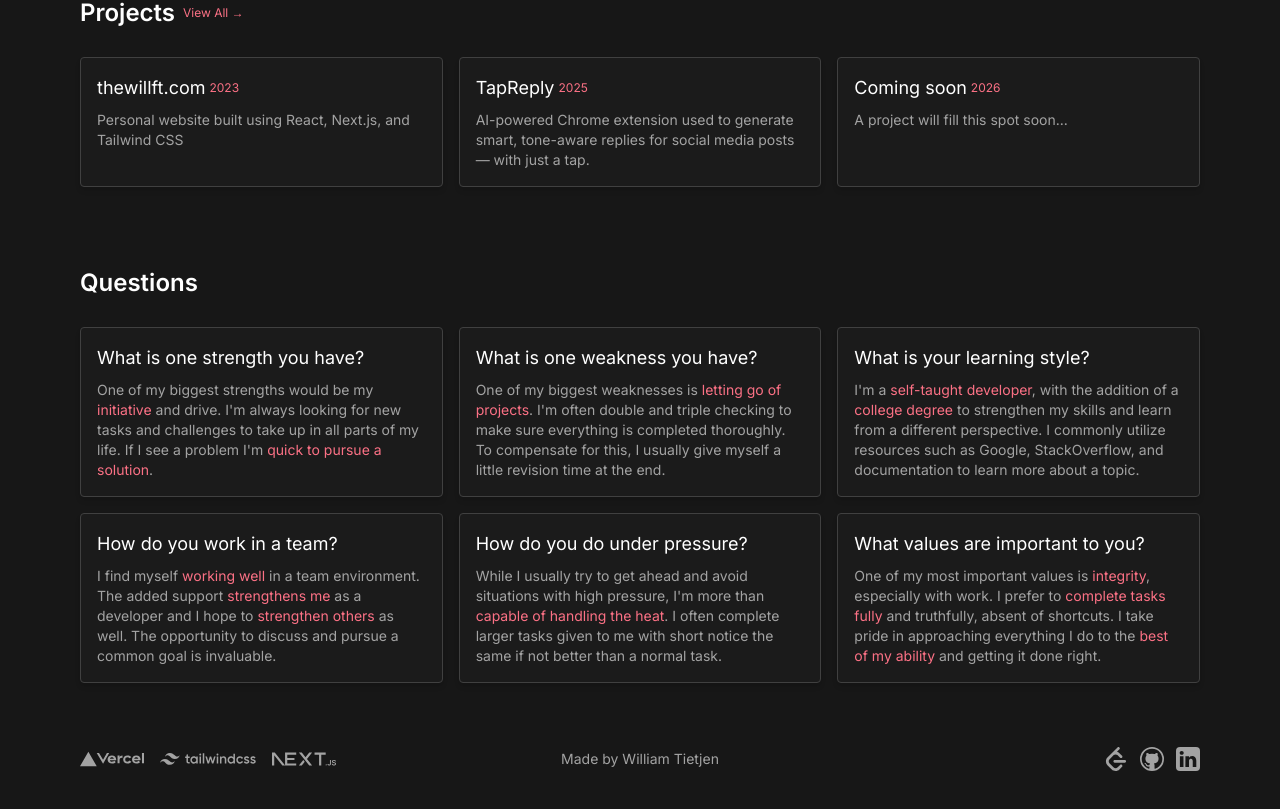
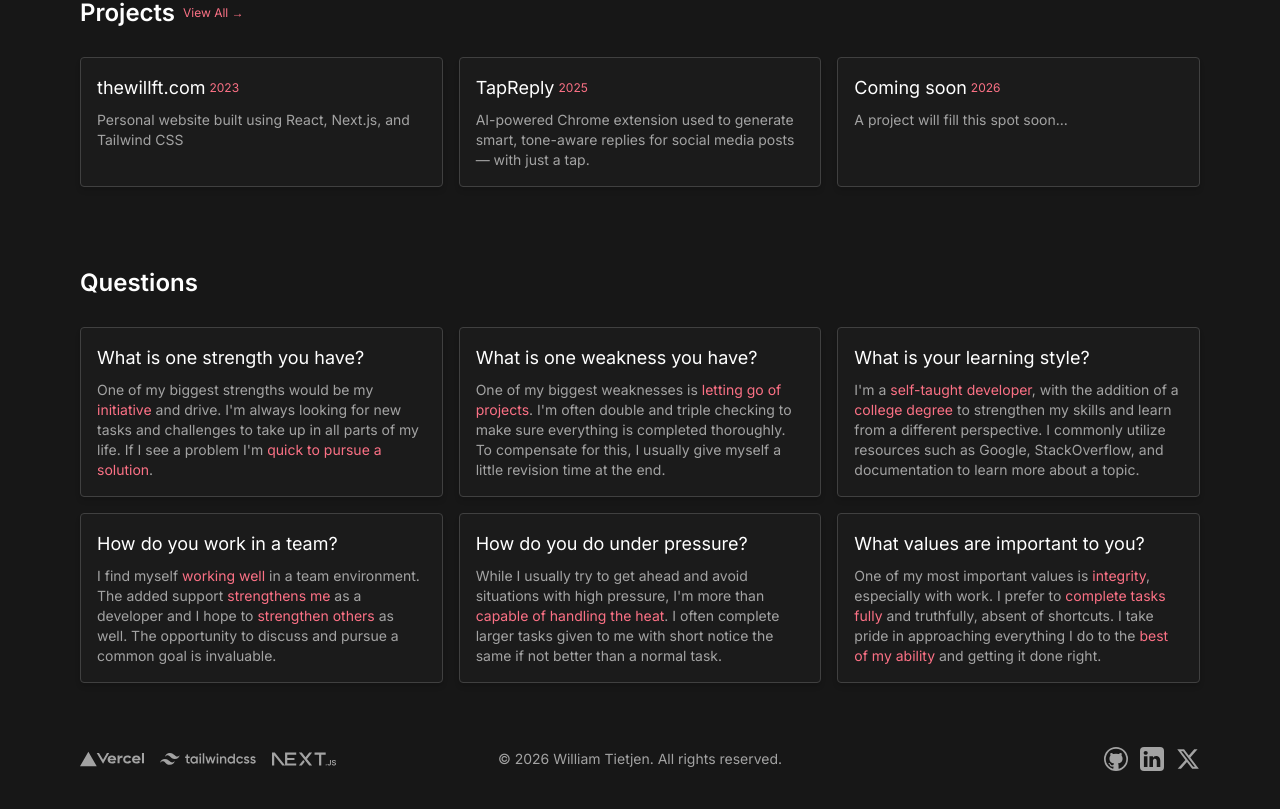
Before and after one commit to thewillft/thewillft.com, a Next.js app: page / in a window 1280 px wide. Shown: the part 603-1412 px from the top of the page. Built offline with nearby package versions, Linux system fonts and the light colour scheme.

Commit message:
update footer, remove leetcode, add X acc, add copyright symbol

```diff
--- a/src/components/footer.js
+++ b/src/components/footer.js
@@ -28,19 +28,9 @@ export default function Footer() {
 				</a>
 			</div>
 			<div className="flex flex-1 justify-center items-center">
-				<p className="text-sm text-muted">Made by William Tietjen</p>
+				<p className="text-sm text-muted">&copy; 2026 William Tietjen. All rights reserved.</p>
 			</div>
 			<div className="flex flex-1 justify-center lg:justify-end items-center gap-3">
-				<a
-					className=""
-					href="https://leetcode.com/thewillft/"
-					rel="noopener noreferrer"
-					target="_blank"
-				>
-					<svg className="hoverable" height="24" viewBox="0 0 24 24">
-						<path d="m16.102 17.93-2.697 2.607c-.466.467-1.111.662-1.823.662s-1.357-.195-1.824-.662l-4.332-4.363c-.467-.467-.702-1.15-.702-1.863s.235-1.357.702-1.824l4.319-4.38c.467-.467 1.125-.645 1.837-.645s1.357.195 1.823.662l2.697 2.606c.514.515 1.365.497 1.9-.038.535-.536.553-1.387.039-1.901l-2.609-2.636a5.055 5.055 0 0 0-2.445-1.337l2.467-2.503c.516-.514.498-1.366-.037-1.901-.535-.535-1.387-.552-1.902-.038l-10.1 10.101c-.981.982-1.494 2.337-1.494 3.835 0 1.498.513 2.895 1.494 3.875l4.347 4.361c.981.979 2.337 1.452 3.834 1.452s2.853-.512 3.835-1.494l2.609-2.637c.514-.514.496-1.365-.039-1.9s-1.386-.553-1.899-.039zm4.709-4.92H10.666c-.702 0-1.27.604-1.27 1.346s.568 1.346 1.27 1.346h10.145c.701 0 1.27-.604 1.27-1.346s-.569-1.346-1.27-1.346z" />
-					</svg>
-				</a>
 				<a
 					className=""
 					href="https://github.com/thewillft"
@@ -62,6 +52,11 @@ export default function Footer() {
 						<path d="M0 0v455h455V0H0zm141.522 378.002H74.016V174.906h67.506v203.096zm-33.753-230.816h-.446C84.678 147.186 70 131.585 70 112.085c0-19.928 15.107-35.087 38.211-35.087 23.109 0 37.31 15.159 37.752 35.087 0 19.5-14.643 35.101-38.194 35.101zM385 378.002h-67.524V269.345c0-27.291-9.756-45.92-34.195-45.92-18.664 0-29.755 12.543-34.641 24.693-1.776 4.34-2.24 10.373-2.24 16.459v113.426h-67.537s.905-184.043 0-203.096H246.4v28.779c8.973-13.807 24.986-33.547 60.856-33.547 44.437 0 77.744 29.02 77.744 91.398v116.465z" />
 					</svg>
 				</a>
+				<a className="" href="https://x.com/thewillft" rel="noopener noreferrer" target="_blank">
+					<svg className="hoverable" height="24" viewBox="0 0 24 24">
+						<path d="M18.244 2.25h3.308l-7.227 8.26 8.502 11.24H16.17l-5.214-6.817L4.99 21.75H1.68l7.73-8.835L1.254 2.25H8.08l4.713 6.231zm-1.161 17.52h1.833L7.084 4.126H5.117z" />
+					</svg>
+				</a>
 			</div>
 		</footer>
 	);
```
